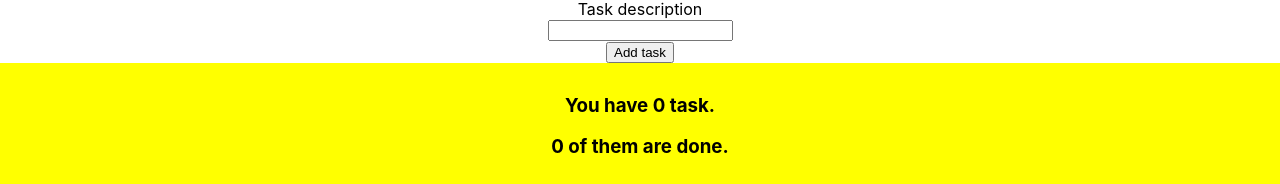
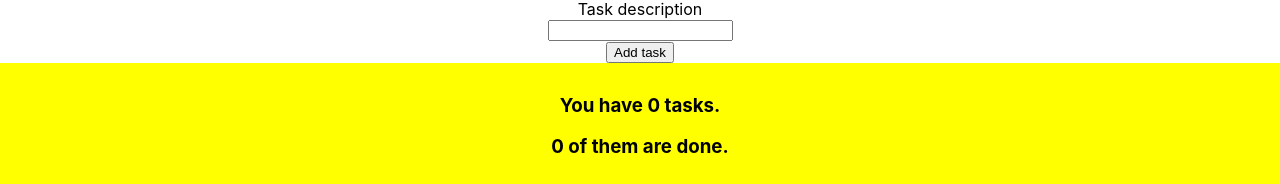
Before and after one commit to arturbrd/react_site, a React (Create React App) app: page / in a window 1280 px wide. Shown: the part 191-375 px from the top of the page. Built offline with nearby package versions, Linux system fonts and the light colour scheme.

Commit message:
small change

```diff
--- a/src/components/taskList.js
+++ b/src/components/taskList.js
@@ -37,7 +37,7 @@ class TaskList extends React.Component {
         return (
             <div style={taskListStyle}>
                 <div>
-                    <h3>You have {this.props.length} {this.props.length === 0 || this.props.length === 1 ? "task." : "tasks."}</h3>
+                    <h3>You have {this.props.length} {this.props.length === 1 ? "task." : "tasks."}</h3>
                     <h3>{this.props.numberOfDone} of them {this.props.numberOfDone === 1 ? "is" : "are"} done.</h3>
                 </div>
                 {renderTasks}
```
